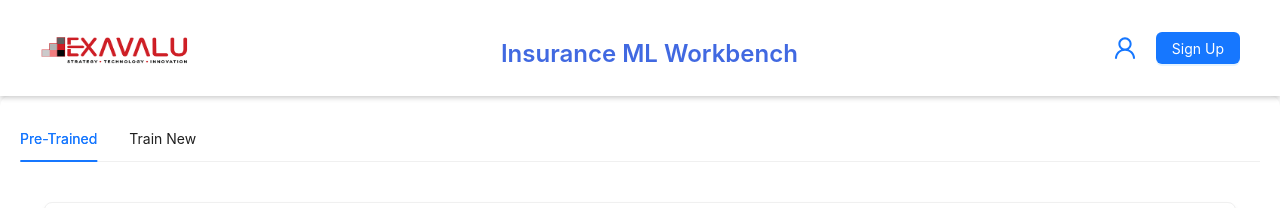
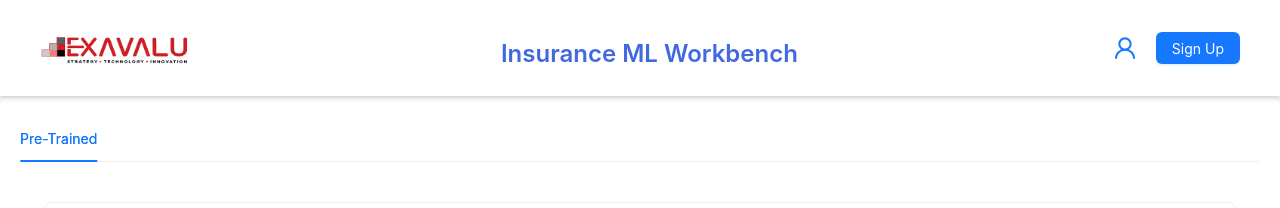
Before and after one commit to anwesha-exavalu/ClaimSeverityUIScreens, a React (Create React App) app in the folder frontend/: page / in a window 1280 px wide. Shown: the top 208 px of the page. Built offline with nearby package versions, Linux system fonts and the light colour scheme.

Commit message:
TrainNewRemoved

```diff
--- a/frontend/src/pages/ModelScreens/Tab.js
+++ b/frontend/src/pages/ModelScreens/Tab.js
@@ -27,11 +27,11 @@ const Tab = () => {
       label: 'Pre-Trained',
       children: <RadioButton/>,
     },
-    {
-      key: '2',
-      label: 'Train New',
-      children: <ClaimSeverityUI/>,
-    },
+    // {
+    //   key: '2',
+    //   label: 'Train New',
+    //   children: <ClaimSeverityUI/>,
+    // },
   ];
 
   return (
```
